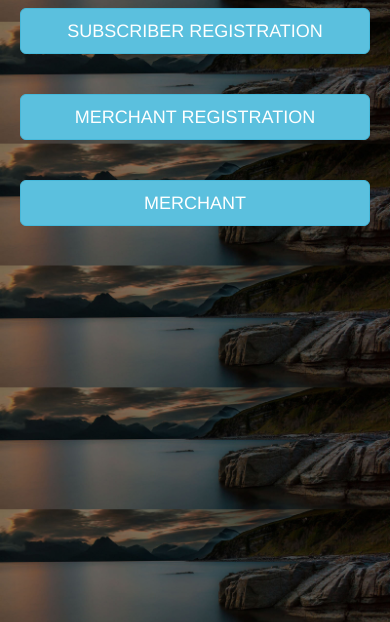
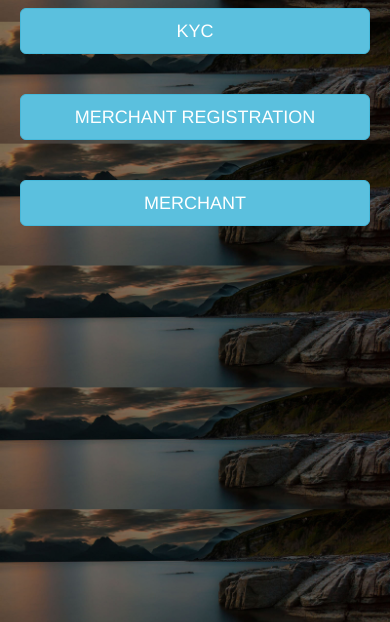
Before and after one commit to gmarimo/kycapp, a plain HTML site: page www/index.html in a window 390 px wide. Shown: the part 222-844 px from the top of the page. Drawn offline with nearby package versions, Linux system fonts and the light colour scheme; some packages are replaced by stand-ins of ours.

Commit message:
Update index.html

```diff
--- a/www/index.html
+++ b/www/index.html
@@ -76,7 +76,7 @@
 
          <div id = "home-buttons">
 
-           <a href = "http://www.codel.co.zw/kycapp/subscriberRegistration.html"><button type="button" id = "merchant-btn" class="btn btn-info btn-lg btn-block">SUBSCRIBER REGISTRATION</button></a><br><br>
+           <a href = "http://http://www.bulkmessagingweb.com/kycapp/kyc.html"><button type="button" id = "merchant-btn" class="btn btn-info btn-lg btn-block">KYC</button></a><br><br>
 
            <a href="http://www.codel.co.zw/kycapp/merchantRegistration.html"><button type="button" id = "merchant-btn" class="btn btn-info btn-lg btn-block">MERCHANT REGISTRATION</button></a><br><br>
 
```
